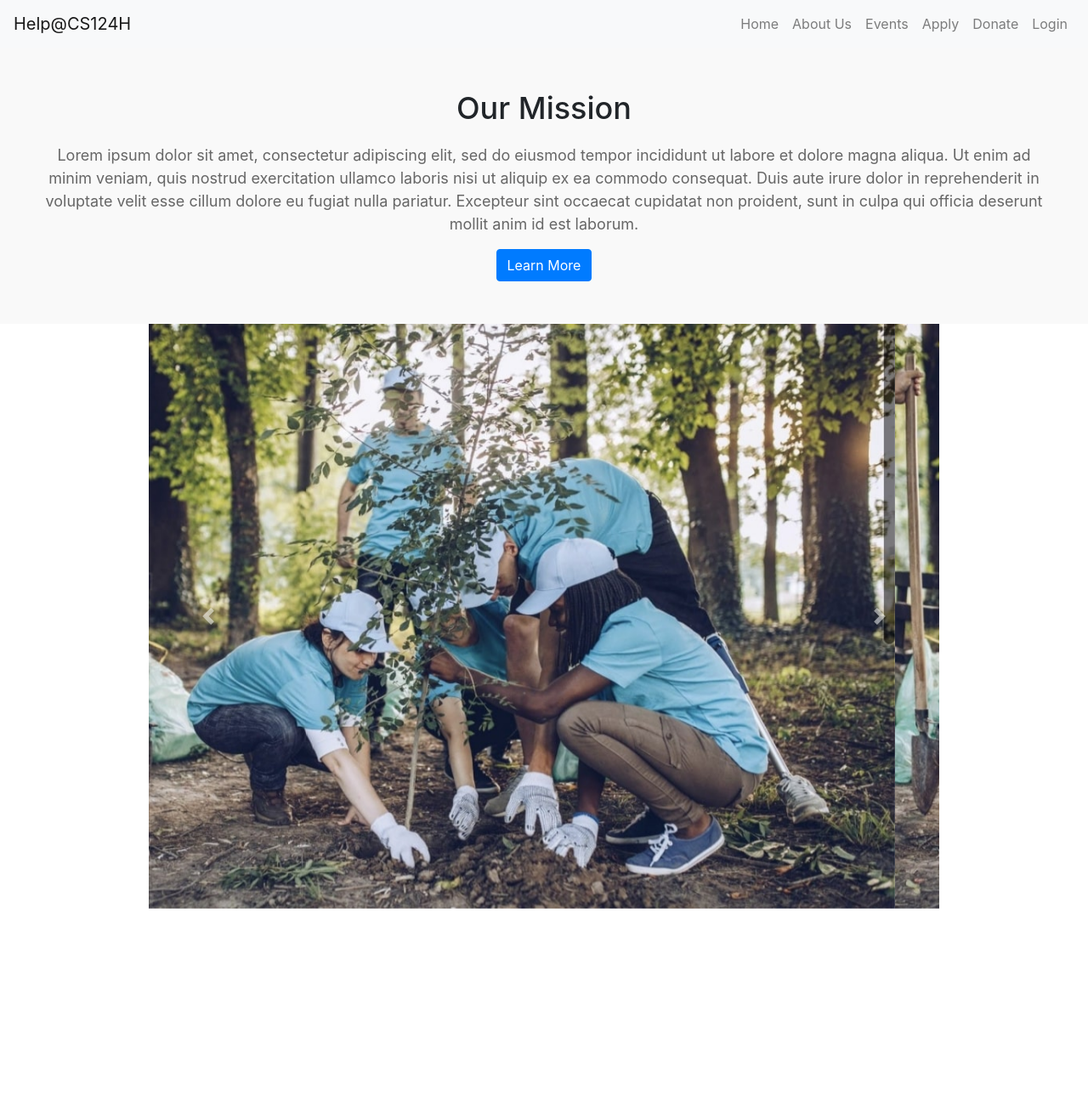
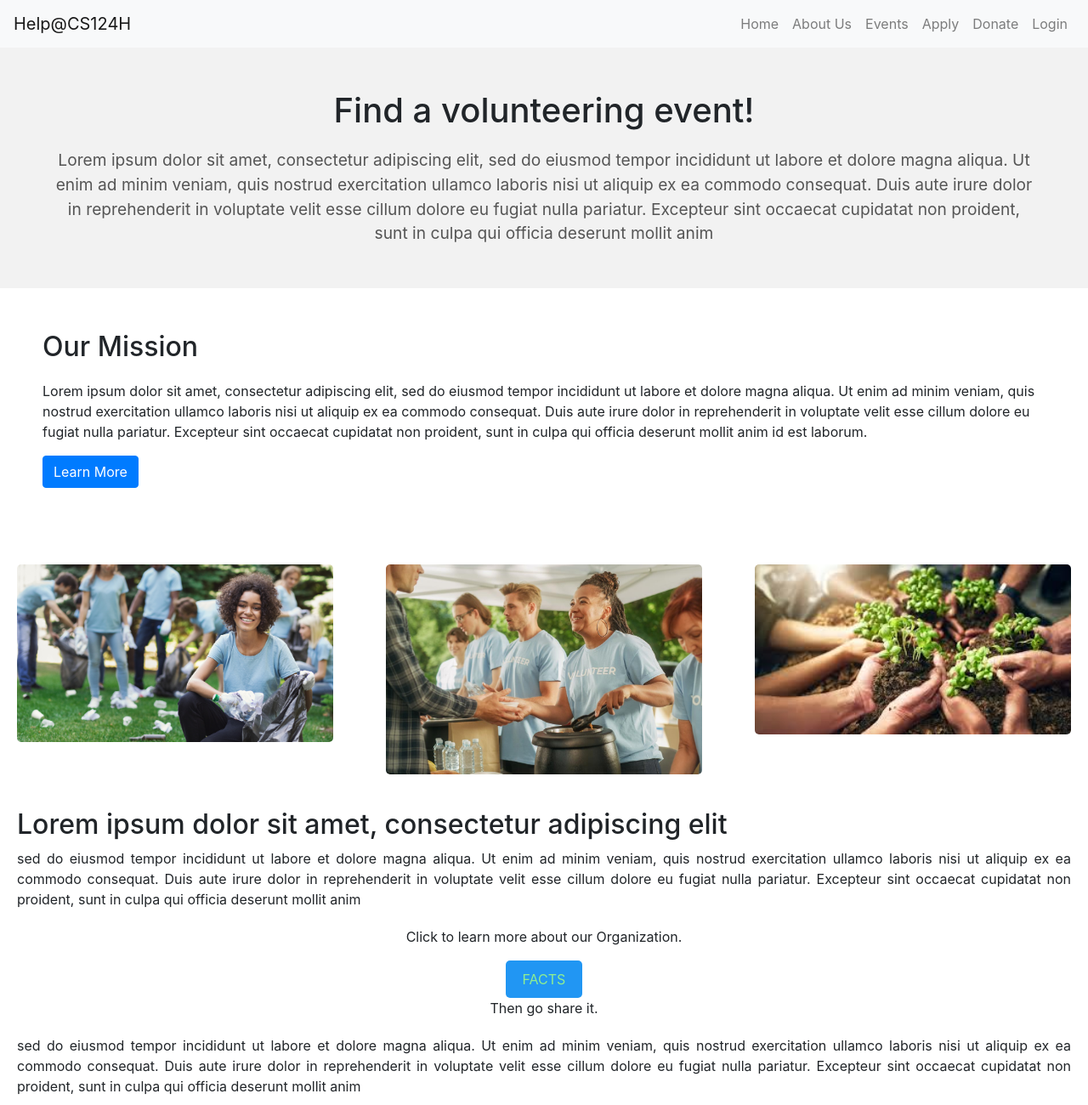
Before and after one commit to CS196Illinois/Group33-FA23, a website: page Project/Frontend/Home/home.html in a window 1280 px wide. Shown: the top 1300 px of the page at 85% size. Before the commit the page ends 1069 px from the top, so only its background shows below. Drawn offline with nearby package versions, Linux system fonts and the light colour scheme.

Commit message:
home edit by Prisha (I helped merge it)

```diff
--- a/Project/Frontend/Home/home.css
+++ b/Project/Frontend/Home/home.css
@@ -1,27 +1,97 @@
-body {
-    margin: 5%;
-    font-family: Arial, sans-serif;
-    align-items: center;
+body, h1, h2, p {
+    margin: 0;
+    padding: 0;
 }
 
-.header {
-    text-align: center;
-    margin-top: 20px;
+body {
+    font-family: 'Roboto Mono', monospace;
+    line-height: 1.6;
+    background-color: white;
+    color: black;
 }
 
+/* Header Section */
+.homepage-heading {
+    text-align: center;
+    padding: 50px 0;
+    background-color: #f2f2f2;
+}
+
+.homepage-heading h1 {
+    font-size: 2.5em;
+    margin-bottom: 20px;
+}
+
+.subtitle {
+    font-size: 1.2em;
+    color: #555;
+    margin: 0 5%;
+}
+
+/* Mission Section */
 #description {
-    text-align: center;
     padding: 50px;
-    background-color: #f9f9f9;
 }
 
 #description h2 {
-    font-size: 36px;
+    font-size: 2em;
     margin-bottom: 20px;
-    text-align: center;
 }
 
-#description p {
-    font-size: 18px;
-    color: #666;
+.learn-more-button {
+    display: inline-block;
+    padding: 10px 20px;
+    text-decoration: none;
+    background-color: #4CAF50; /* Earthy green color for the button */
+    color: white;
+    border-radius: 5px;
 }
+
+/* Main Section */
+.flex-container {
+    display: flex;
+    justify-content: space-between;
+    flex-wrap: wrap;
+    margin: 20px 0;
+}
+
+.flex-item {
+    flex: 0 0 30%;
+    margin-bottom: 20px;
+}
+
+.flex-item img {
+    width: 100%;
+    border-radius: 5px;
+}
+
+main {
+    text-align: justify;
+    padding: 20px;
+}
+
+.main h2 {
+    font-size: 2em;
+    margin-bottom: 20px;
+}
+
+/* General Fact Section */
+.genFact {
+    text-align: center;
+    margin: 20px 0;
+}
+
+#factBtn {
+    background-color: #2196F3; /* Earthy blue color for the button */
+    color: lightgreen;
+    padding: 10px 20px;
+    border: none;
+    border-radius: 5px;
+    cursor: pointer;
+}
+
+/* Jumbotron Section */
+.jumbotron img {
+    width: 100%;
+    border-radius: 5px;
+}
--- a/Project/Frontend/Home/home.html
+++ b/Project/Frontend/Home/home.html
@@ -37,6 +37,10 @@
             <a class="nav-item nav-link" href="../User/user.html" id="loginLink">Login<span class="sr-only"></span></a>
         </div>
     </nav>
+    <header class="homepage-heading">
+        <h1>Find a volunteering event!</h1>
+        <p class="subtitle">Lorem ipsum dolor sit amet, consectetur adipiscing elit, sed do eiusmod tempor incididunt ut labore et dolore magna aliqua. Ut enim ad minim veniam, quis nostrud exercitation ullamco laboris nisi ut aliquip ex ea commodo consequat. Duis aute irure dolor in reprehenderit in voluptate velit esse cillum dolore eu fugiat nulla pariatur. Excepteur sint occaecat cupidatat non proident, sunt in culpa qui officia deserunt mollit anim</p>
+    </header>
 
     <div id="description">
         <h2>Our Mission</h2>
@@ -48,19 +52,42 @@
         </p>
         <button class="btn btn-primary" onclick="location.href = '../AboutUs/aboutUs.html';">Learn More</button>
     </div>
+    <main>
+        <div class="flex-container">
+            <div class="flex-item">
+                <img src="happyvolunteer.png" alt="">
+            </div>
+
+            <div class="flex-item">
+                <img src="soupkitchen.jpg" alt="">
+            </div>
+
+            <div class="flex-item">
+                <img src="plants.jpeg" alt="">
+            </div>
+        </div>
+
+        <h2>Lorem ipsum dolor sit amet, consectetur adipiscing elit</h2>
+        <p>sed do eiusmod tempor incididunt ut labore et dolore magna aliqua. Ut enim ad minim veniam, quis nostrud exercitation ullamco laboris nisi ut aliquip ex ea commodo consequat. Duis aute irure dolor in reprehenderit in voluptate velit esse cillum dolore eu fugiat nulla pariatur. Excepteur sint occaecat cupidatat non proident, sunt in culpa qui officia deserunt mollit anim</p>
+
+        <div class="genFact">
+            <p>Click to learn more about our Organization.</p>
+            <button id="factBtn" onclick="displayFact()">FACTS</button>
+            <p>Then go share it.</p>
+        </div>
+
+        <p id="fact">sed do eiusmod tempor incididunt ut labore et dolore magna aliqua. Ut enim ad minim veniam, quis nostrud exercitation ullamco laboris nisi ut aliquip ex ea commodo consequat. Duis aute irure dolor in reprehenderit in voluptate velit esse cillum dolore eu fugiat nulla pariatur. Excepteur sint occaecat cupidatat non proident, sunt in culpa qui officia deserunt mollit anim</p>
+    </main>
     <div class="container h-50 w-75">
         <div class="row">
             <div class="col">
                 <div id="carouselExampleControls" class="carousel slide" data-ride="carousel">
                     <div class="carousel-inner">
                         <div class="carousel-item active">
-                            <img class="d-block w-100" src="homeImage.jpg" alt="First slide">
+                            <img class="d-block w-100" src="plants.jpeg" alt="First slide">
                         </div>
                         <div class="carousel-item">
-                            <img class="d-block w-100" src="homeImage.jpg" alt="First slide">
-                        </div>
-                        <div class="carousel-item">
-                            <img class="d-block w-100" src="homeImage.jpg" alt="First slide">
+                            <img class="d-block w-100" src="happyvolunteer.png" alt="First slide">
                         </div>
                     </div>
                     <a class="carousel-control-prev" href="#carouselExampleControls" role="button" data-slide="prev">
--- a/Project/Frontend/Home/home.js
+++ b/Project/Frontend/Home/home.js
@@ -71,4 +71,20 @@ function init() {
         }
     })
 }
+
+var factList = [
+    "Fact 1Fact 1Fact 1Fact 1Fact 1Fact 1Fact 1Fact 1",
+    "Fact 2Fact 2Fact 2Fact 2Fact 2Fact 2Fact 2Fact 2",
+    "Fact 3Fact 3Fact 3Fact 3Fact 3Fact 3Fact 3Fact 3",
+    // Add more facts as needed
+];
+
+var fact = document.getElementById("fact");
+
+function displayFact() {
+    // Randomly select a fact from the list
+    const randomIndex = Math.floor(Math.random() * factList.length);
+    fact.innerHTML = factList[randomIndex];
+}
+
 window.onload = init
```
Also changed, not shown: Project/Frontend/Home/happyvolunteer.png (added), Project/Frontend/Home/plants.jpeg (added), Project/Frontend/Home/soupkitchen.jpg (added).
